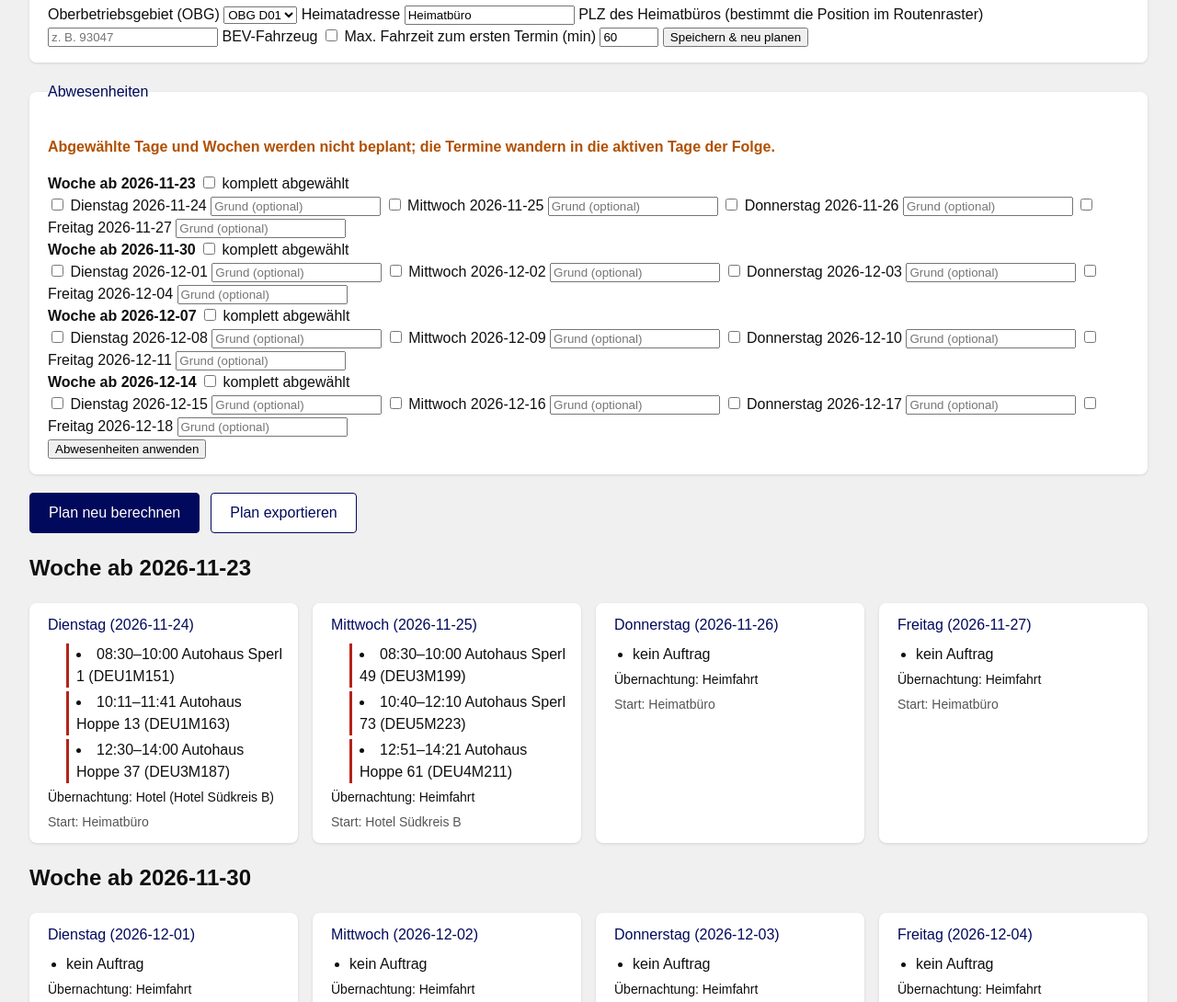
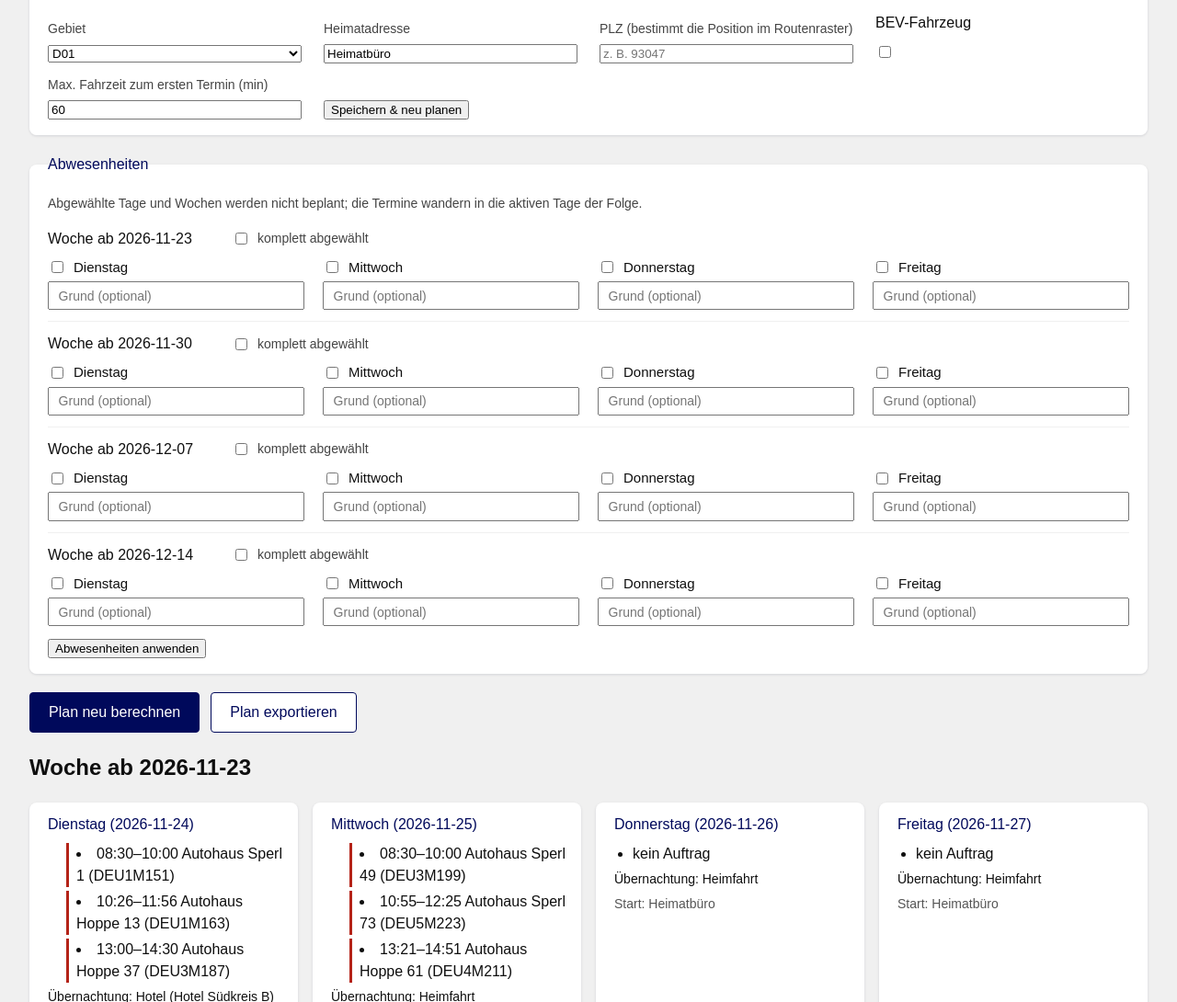
Before and after one commit to joeltjeb-code/AD-CRM_FOMMBD_BMI-POE_Stein_skacmaz1_joeltjeb, a plain HTML site: page index.html in a window 1280 px wide. Shown: the part 331-1421 px from the top of the page at 92% size. Drawn offline with Linux system fonts and the light colour scheme.

Commit message:
feat: realistischere Termin-Abfolgen
- 15 min Wechselpuffer zwischen Terminen (zum Auto, einsteigen, fahren)
- Mittagspause 30 min, wenn der Folgetermin 11:30-12:30 laege
- 2 neue Tests, Suite 77/77

Generated by Mistral Vibe.
Co-Authored-By: Mistral Vibe <vibe@mistral.ai>

```diff
--- a/app/app.js
+++ b/app/app.js
@@ -131,6 +131,9 @@ function zeigeBriefing(haendlerId) {
     speicher.speichere('wissensbasis', wissensbasis);
   }
   const kpi = ladeKpiWerte(scorecard, haendlerId);
+  const chip = document.getElementById('navHaendler');
+  chip.textContent = `${stamm.name} (${stamm.id})`;
+  chip.hidden = false;
   document.getElementById('briefingEingang').classList.add('versteckt');
   wechsleTab('briefing');
   rendereBriefing(document.getElementById('briefing'),
@@ -228,7 +231,12 @@ async function starten() {
   if (plan) zeichnen(); else neuPlanen();
   rendereBerichtFormular(document.getElementById('bericht'), berichtFreigeben);
   for (const tab of document.querySelectorAll('[role=tab]')) {
-    tab.addEventListener('click', () => wechsleTab(tab.id.replace('tab-', '')));
+    tab.addEventListener('click', () => {
+      const tabId = tab.id.replace('tab-', '');
+      wechsleTab(tabId);
+      // Infos laden den aktuellen Vorschlag-Stand beim Betreten (nach Auswahl)
+      if (tabId === 'infos') zeigeInfoVerteilung();
+    });
   }
   document.getElementById('neuPlanen').addEventListener('click', neuPlanen);
   document.getElementById('exportJson').addEventListener('click', () => {
--- a/app/planung/reihenfolge.js
+++ b/app/planung/reihenfolge.js
@@ -4,6 +4,13 @@ export const SKELETT = {
   maxStartFahrtMin: 120,  // Startfahrt zum ersten Termin max. 120 min
   letzterStartMin: 930,   // letzter Termin startet spätestens 15:30
 };
+
+// Realistische Tagesabläufe: nach dem Termin erst zum Auto, einsteigen,
+// fahren. 15 min Wechselpuffer; mitten am Tag 30 min Mittagspause.
+export const WECHSELPUFFER_MIN = 15;
+export const MITTAGSPAUSE_MIN = 30;
+const MITTAGS_FENSTER_AB = 690;  // 11:30 — ab hier darf die Pause einschieben
+const MITTAGS_PAUSE_BIS = 750;   // 12:30 — Terminbeginn frühestens nach Pause
 
 export function minZuUhr(min) {
   return `${String(Math.floor(min / 60)).padStart(2, '0')}:${String(min % 60).padStart(2, '0')}`;
@@ -16,6 +23,7 @@ export function uhrZuMin(uhr) {
 function berechne(liste, start, routing, skelett) {
   const fahrzeiten = [];
   const termine = [];
+  const wechselpuffer = skelett.wechselpufferMin ?? WECHSELPUFFER_MIN;
   const ersteFahrt = routing.fahrzeitMin(start.pos, liste[0].pos);
   const maxStart = skelett.maxStartFahrtMin ?? 120;
   if (ersteFahrt > maxStart) {
@@ -23,8 +31,21 @@ function berechne(liste, start, routing, skelett) {
   }
   let t = skelett.fruehstartMin;
   fahrzeiten.push({ von: start.name, nach: liste[0].id, min: ersteFahrt });
+  let mittagspause = false;
   for (let i = 0; i < liste.length; i++) {
     const h = liste[i];
+    if (i > 0) {
+      const vorherEnde = termine[i - 1].endeMin;
+      const fahrt = routing.fahrzeitMin(liste[i - 1].pos, h.pos);
+      fahrzeiten.push({ von: liste[i - 1].id, nach: h.id, min: fahrt });
+      t = vorherEnde + fahrt + wechselpuffer;
+      // Mittagspause: läge der nächste Termin zwischen 11:30 und 12:30,
+      // wird vorab 30 min Pause eingelegt (Essen) — statt Back-to-Back
+      if (!mittagspause && t >= MITTAGS_FENSTER_AB && t < MITTAGS_PAUSE_BIS) {
+        t = MITTAGS_PAUSE_BIS;
+        mittagspause = true;
+      }
+    }
     const startMin = t;
     termine.push({
       haendlerId: h.id,
@@ -33,11 +54,6 @@ function berechne(liste, start, routing, skelett) {
       start: minZuUhr(startMin),
       ende: minZuUhr(startMin + h.dauer),
     });
-    if (i < liste.length - 1) {
-      const fahrt = routing.fahrzeitMin(h.pos, liste[i + 1].pos);
-      fahrzeiten.push({ von: h.id, nach: liste[i + 1].id, min: fahrt });
-      t = startMin + h.dauer + fahrt;
-    }
   }
   if (termine[termine.length - 1].startMin > skelett.letzterStartMin) {
     return { ok: false, grund: 'Letzter Termin beginnt nach ' + minZuUhr(skelett.letzterStartMin) };
--- a/app/ui/einstellungen.js
+++ b/app/ui/einstellungen.js
@@ -4,7 +4,7 @@
 export function obgOptionen() {
   return Array.from({ length: 12 }, (_, i) => {
     const wert = `D${String(i + 1).padStart(2, '0')}`;
-    return { wert, label: `OBG ${wert}` };
+    return { wert, label: wert };
   });
 }
 
@@ -31,16 +31,31 @@ export function rendereEinstellungen(container, settings, { onSpeichern, obgList
   container.innerHTML = `
     <fieldset>
       <legend>Einstellungen</legend>
-      <label>Oberbetriebsgebiet (OBG)
-        <select name="obg">${optionen}</select></label>
-      <label>Heimatadresse
-        <input name="heimatName" value="${settings.heimat?.name ?? ''}" placeholder="z. B. Heimatbüro Regensburg"></label>
-      <label>PLZ des Heimatbüros (bestimmt die Position im Routenraster)
-        <input name="heimatPlz" value="${settings.heimat?.plz ?? ''}" placeholder="z. B. 93047"></label>
-      <label>BEV-Fahrzeug <input type="checkbox" name="bev" ${settings.bev ? 'checked' : ''}></label>
-      <label>Max. Fahrzeit zum ersten Termin (min)
-        <input type="number" name="maxFahrt" value="${settings.praferenzen?.maxFahrtErsterTerminMin ?? 60}" min="10" max="120"></label>
-      <button type="button" name="speichern">Speichern &amp; neu planen</button>
+      <div class="form-grid">
+        <div class="form-feld">
+          <label for="einst-obg">Gebiet</label>
+          <select id="einst-obg" name="obg">${optionen}</select>
+        </div>
+        <div class="form-feld">
+          <label for="einst-heimat">Heimatadresse</label>
+          <input id="einst-heimat" name="heimatName" value="${settings.heimat?.name ?? ''}" placeholder="z. B. Heimatbüro Regensburg">
+        </div>
+        <div class="form-feld">
+          <label for="einst-plz">PLZ (bestimmt die Position im Routenraster)</label>
+          <input id="einst-plz" name="heimatPlz" value="${settings.heimat?.plz ?? ''}" placeholder="z. B. 93047" inputmode="numeric">
+        </div>
+        <div class="form-feld form-check">
+          <label for="einst-bev">BEV-Fahrzeug</label>
+          <input id="einst-bev" type="checkbox" name="bev" ${settings.bev ? 'checked' : ''}>
+        </div>
+        <div class="form-feld">
+          <label for="einst-maxfahrt">Max. Fahrzeit zum ersten Termin (min)</label>
+          <input id="einst-maxfahrt" type="number" name="maxFahrt" value="${settings.praferenzen?.maxFahrtErsterTerminMin ?? 60}" min="10" max="120">
+        </div>
+        <div class="form-feld form-aktion">
+          <button type="button" name="speichern">Speichern &amp; neu planen</button>
+        </div>
+      </div>
     </fieldset>`;
   container.querySelector('[name=speichern]').addEventListener('click', () => {
     const form = {
@@ -76,28 +91,34 @@ export function leseEinstellungen(alt, form) {  const maxFahrt = Number(form.max
 export function rendereAbwesenheiten(container, plan, abw = {}, { onAendern } = {}) {
   const roh = { wochen: {}, tage: {}, gruende: {}, ...abw };
   const wochen = plan?.wochen ?? [];
-  const rows = wochen.map((woche, wi) => {
+  const wochenBlocks = wochen.map((woche, wi) => {
     const wk = `w${wi}`;
-    const kombi = woche.abgewaehlt || roh.wochen[wk];
+    const kombi = woche.abgewaehlt || Boolean(roh.wochen[wk]);
     const tageZeilen = [0, 1, 2, 3].map((ti) => {
       const tk = `${wk}-d${ti}`;
       const aus = kombi || Boolean(roh.tage[tk]);
       return `
-        <label class="abw-tag"><input type="checkbox" data-key="${tk}" ${aus ? 'checked' : ''}>
-          ${woche.tage?.[ti]?.tag ?? TAGE_KUERZEL[ti]} ${woche.tage?.[ti]?.datum ?? ''}</label>
-        <input class="abw-grund" data-grund="${tk}" placeholder="Grund (optional)" value="${roh.gruende[tk] ?? ''}">`;
+        <div class="abw-tag">
+          <label><input type="checkbox" data-key="${tk}" ${aus ? 'checked' : ''}>
+            ${woche.tage?.[ti]?.tag ?? TAGE_KUERZEL[ti]}</label>
+          <input class="abw-grund" data-grund="${tk}" placeholder="Grund (optional)" value="${roh.gruende[tk] ?? ''}"
+            aria-label="Grund für ${woche.tage?.[ti]?.datum ?? ''}">
+        </div>`;
     }).join('');
     return `
       <div class="abw-woche" data-w="${wi}">
-        <label><strong>Woche ab ${woche.montag}</strong> <input type="checkbox" data-key="${wk}" ${kombi ? 'checked' : ''}> komplett abgewählt</label>
+        <div class="abw-kopf">
+          <span class="abw-montag">Woche ab ${woche.montag}</span>
+          <label class="abw-ganz"><input type="checkbox" data-key="${wk}" ${kombi ? 'checked' : ''}> komplett abgewählt</label>
+        </div>
         <div class="abw-tage">${tageZeilen}</div>
       </div>`;
   }).join('');
   container.innerHTML = `
     <fieldset>
       <legend>Abwesenheiten</legend>
-      <p class="hinweis">Abgew&auml;hlte Tage und Wochen werden nicht beplant; die Termine wandern in die aktiven Tage der Folge.</p>
-      ${rows || '<p class="leer">Noch kein Plan vorhanden.</p>'}
+      <p class="eingang">Abgew&auml;hlte Tage und Wochen werden nicht beplant; die Termine wandern in die aktiven Tage der Folge.</p>
+      ${wochenBlocks || '<p class="leer">Noch kein Plan vorhanden.</p>'}
       <button type="button" name="abwSpeichern">Abwesenheiten anwenden</button>
     </fieldset>`;
 
--- a/index.html
+++ b/index.html
@@ -37,8 +37,9 @@
     nav[role=tablist] {
       display: flex;
       gap: .25rem;
+      align-items: stretch;
       background: var(--white);
-      padding: 0 2rem;
+      padding: 0 max(2rem, calc((100% - 80rem) / 2));
       border-bottom: 1px solid var(--light-gray);
     }
     nav[role=tablist] button {
@@ -56,8 +57,19 @@
       border-bottom-color: var(--ford-blue);
     }
     nav[role=tablist] button:hover { color: var(--ford-skyview); }
+    .nav-chip {
+      margin-left: auto;
+      align-self: center;
+      font-size: .875rem;
+      font-weight: 500;
+      color: var(--ford-blue);
+      background: var(--light-gray);
+      border-radius: 999px;
+      padding: .3rem 1rem;
+      white-space: nowrap;
+    }
 
-    main { padding: 1.5rem 2rem 3rem; max-width: 80rem; }
+    main { padding: 1.5rem 2rem 3rem; max-width: 80rem; margin: 0 auto; }
     section[role=tabpanel] { display: block; }
     section[role=tabpanel].versteckt { display: none; }
     section[role=tabpanel] > .eingang {
@@ -149,6 +161,33 @@
       box-shadow: 0 1px 3px rgba(0, 20, 46, .12);
     }
     legend { font-weight: 500; color: var(--ford-blue); padding: 0; margin-bottom: .25rem; }
+
+    /* Einstellungen: gleichmäßiges Raster, ein Feld je Zelle */
+    .form-grid {
+      display: grid;
+      grid-template-columns: repeat(auto-fit, minmax(15rem, 1fr));
+      gap: .75rem 1.5rem;
+      align-items: end;
+    }
+    .form-feld label { display: block; margin: 0 0 .25rem; font-size: .875rem; color: #444; }
+    .form-feld input, .form-feld select { max-width: none; width: 100%; }
+    .form-check label { display: flex; align-items: center; gap: .5rem; margin: 0; padding: .55rem 0; font-size: 1rem; color: var(--off-black); }
+    .form-check input { width: auto; }
+    .form-aktion button { margin-top: 1.4rem; }
+
+    /* Abwesenheiten: eine Zeile je Woche, vier gleiche Tag-Spalten */
+    #abwesenheiten fieldset .eingang { color: #444; font-size: .875rem; margin: 0 0 .75rem; }
+    .abw-woche { border-top: 1px solid var(--light-gray); padding: .75rem 0; }
+    .abw-woche:first-of-type { border-top: none; padding-top: .25rem; }
+    .abw-kopf { display: flex; align-items: center; gap: 1.5rem; margin: 0 0 .5rem; }
+    .abw-montag { font-weight: 500; min-width: 11rem; }
+    .abw-ganz { display: flex; align-items: center; gap: .5rem; font-size: .875rem; color: #444; }
+    .abw-ganz input { width: auto; }
+    .abw-tage { display: grid; grid-template-columns: repeat(4, minmax(8rem, 1fr)); gap: .5rem 1.25rem; }
+    .abw-tag label { display: flex; align-items: center; gap: .5rem; margin: 0; font-size: .9375rem; }
+    .abw-tag input[type=checkbox] { width: auto; }
+    .abw-grund { max-width: none; width: 100%; margin-top: .25rem; padding: .35rem .6rem; font-size: .875rem; }
+    section.tag.abgewaehlt { opacity: .75; border-left-color: var(--light-gray); }
     #befehlForm { display: flex; gap: .75rem; align-items: center; flex-wrap: wrap; margin: 1.25rem 0; }
     #befehlForm input { max-width: 26rem; display: inline-block; width: auto; flex: 1 1 16rem; }
     #berichtErgebnis pre { white-space: pre-wrap; background: var(--light-gray); border-radius: 4px; padding: .75rem 1rem; }
@@ -168,6 +207,7 @@
     <button role="tab" id="tab-briefing" aria-controls="briefingTab" aria-selected="false">Briefing</button>
     <button role="tab" id="tab-bericht" aria-controls="berichtTab" aria-selected="false">Bericht</button>
     <button role="tab" id="tab-infos" aria-controls="infosTab" aria-selected="false">Infos</button>
+    <span id="navHaendler" class="nav-chip" hidden></span>
   </nav>
 
   <main>
```
Also changed, not shown: tests/planung/reihenfolge.test.js (+29 -0 lines).
